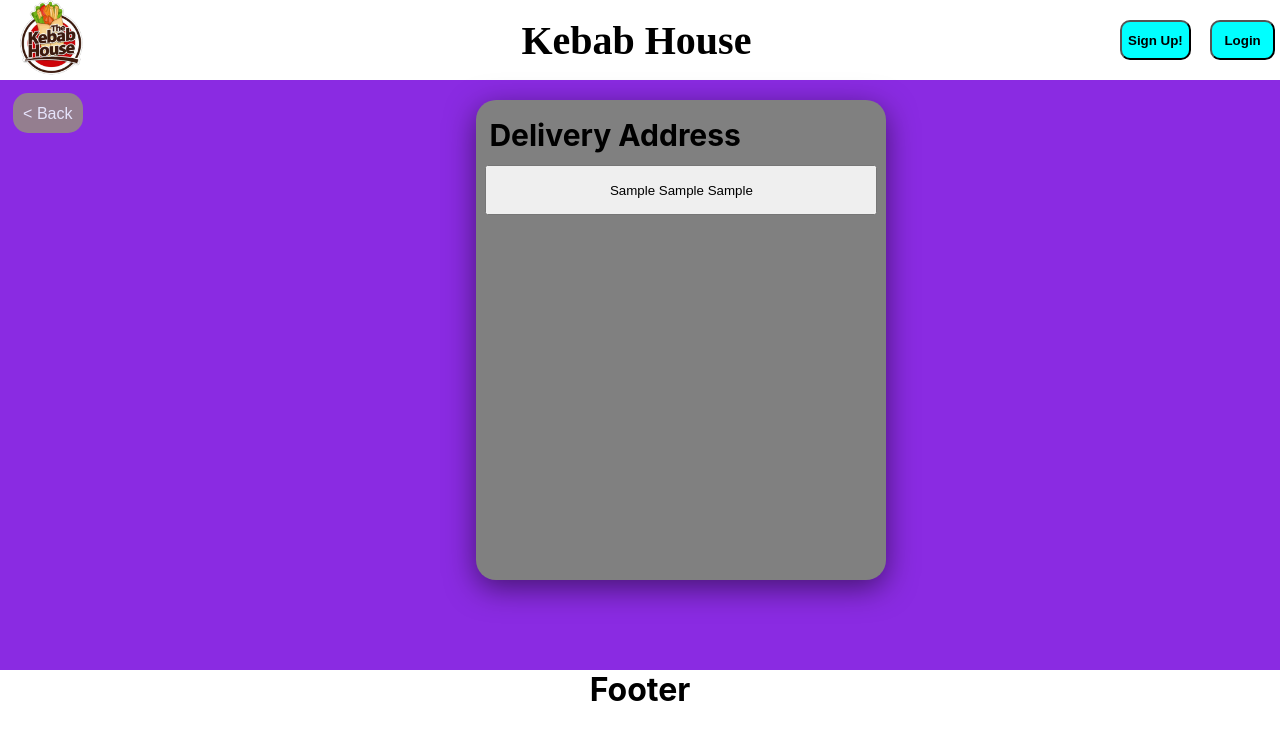
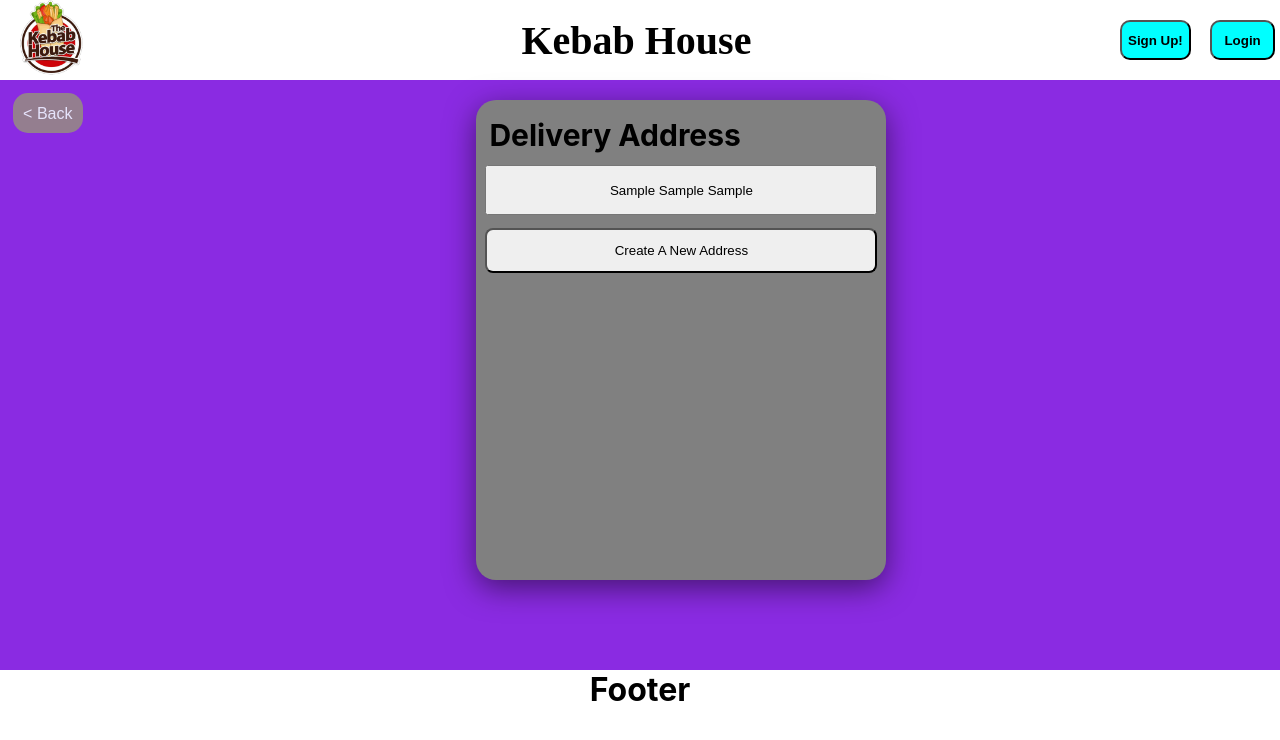
Before and after one commit to XeNoNgg2006/JSSP, a React (Create React App) app in the folder deliveryapp/: page /DeliveryPage in a window 1280 px wide. Both pictures are taken after typing "Sample", "Sample", "Sample" into the empty fields and a click on the button "Add New Address". Shown: the top 740 px of the page. Built offline with nearby package versions, Linux system fonts and the light colour scheme; a web font is replaced by a local one.

Commit message:
added hidden form window and button

```diff
--- a/deliveryapp/src/components/DeliveryPage.jsx
+++ b/deliveryapp/src/components/DeliveryPage.jsx
@@ -5,6 +5,7 @@ import "./styles/components.css"
 import React from 'react';
 import { useNavigate } from 'react-router-dom';
 import {useState} from "react";
+
 
 
 function DeliveryPage() {
@@ -29,6 +30,7 @@ function DeliveryPage() {
     };
 
         const [addresses, setAddresses] = useState([]); // For storing the addresses
+        const [isFormVisible, setIsFormVisible] = useState(true);
 
         // Handle form submit
         const handleSubmit = (event) => {
@@ -40,16 +42,20 @@ function DeliveryPage() {
                 ...addresses,
                 { id: addresses.length, label: postalCode +" "+ street + " " +streetNumber },
               ]);
-              const addressInputs = document.getElementById("address-inputs");
-            addressInputs.style.display = "none";
-
-
+              setIsFormVisible(false);
             }
 
         };
 
+        const setFormInvisible = () => {
+            setIsFormVisible(true);
+        }
 
-        let fullGridTemplateRow =  `${'50px '.repeat(addresses.length)} 200px`;
+
+
+
+        let fullGridTemplateRow =  `${'50px '.repeat(addresses.length)} 250px`;
+        let hiddenGridTemplateRow = `${'50px '.repeat(addresses.length)} 50px`;
         console.log("rows "+fullGridTemplateRow);
 
 
@@ -67,16 +73,27 @@ function DeliveryPage() {
             <div className="dp_address-window">
 
                 <h1 className="dp_adress-window__header">Delivery Address</h1>
+                {isFormVisible ? (
                 <form style ={{'--grid-rows': fullGridTemplateRow }} className="dp_form-window" id="form-window"  onSubmit={handleSubmit}>
                 {addresses.map((address) =>
-                    <button key={address.id} onClick={() => chooseAddress(address)}>{address.label}</button>
-            )}       <div className="dp_address_inputs" id="address-inputs">
+                    <button key={address.id} onClick={() => chooseAddress(address)}>{address.label}</button> )}
+                    <div className="dp_address_inputs" id="address-inputs">
                     <input placeholder="Postal Code*" className="dp_adress postal-code" name="postalCode" value={inputValue.postalCode} onChange={handleInputChange} required/>
                     <input placeholder="Street*" className="dp_adress street" name="street" value={inputValue.street} onChange={handleInputChange} required/>
                     <input placeholder="Street Number*" className="dp_adress street-number" name="streetNumber" value={inputValue.streetNumber} onChange={handleInputChange} required/>
+
                     <button type="submit" className="dp_submit-address" >Add New Address</button>
                     </div>
                 </form>
+                 ) :
+
+                 <div class="dp_hidden-form-window" style={{'--hiddengrid-rows':hiddenGridTemplateRow}}>
+                 {addresses.map((address) =>
+                    <button key={address.id} onClick={() => chooseAddress(address)}>{address.label}</button> )}
+                 <button type="button" className="dp_another-address" onClick={setFormInvisible} >Create A New Address</button>
+                 </div>
+
+                 }
 
             </div>
 
@@ -85,6 +102,6 @@ function DeliveryPage() {
         </div>
 
         );
-    }
+}
 
 export default DeliveryPage
--- a/deliveryapp/src/components/styles/DeliveryPage.css
+++ b/deliveryapp/src/components/styles/DeliveryPage.css
@@ -25,19 +25,47 @@
 
 .dp_form-window {
     display: grid;
-    grid-template-rows: var(--grid-rows, repeat(1, 200px));
+    grid-template-rows: var(--grid-rows, repeat(1, 250px));
     padding-left: 1%;
     padding-right: 1%;
     gap: 10px;
 
 }
 
-.dp_address_inputs {
+.dp_hidden-form-window {
     display: grid;
-    grid-template-rows: 50px 50px 50px 50px;
+    grid-template-rows: 50px 50px 50px;
+    grid-template-columns: 100%;
     padding-left: 1%;
     padding-right: 1%;
     gap: 10px;
+    color: blue;
+}
+
+.dp_address_inputs {
+    display: grid;
+    grid-template-rows: 50px 50px 50px 50px ;
+    padding-left: 1%;
+    padding-right: 1%;
+    gap: 10px;
+}
+
+.dp_submit-address {
+    height: 80%;
+    width: 100%;
+    border-radius: 8px;
+    visibility: inherit;
+    justify-self: center;
+    align-self: center;
+}
+
+.dp_another-address {
+    height: 90%;
+    width: 100%;
+    border-radius: 8px;
+    visibility: inherit;
+    justify-self: center;
+    align-self: center;
 }
 
 
@@ -57,12 +85,3 @@
     font-size: 18px;
     padding-left: 1%;
 }
-
-.dp_submit-address {
-    height: 80%;
-    width: 100%;
-    border-radius: 8px;
-
-    justify-self: center;
-    align-self: center;
-}
```
